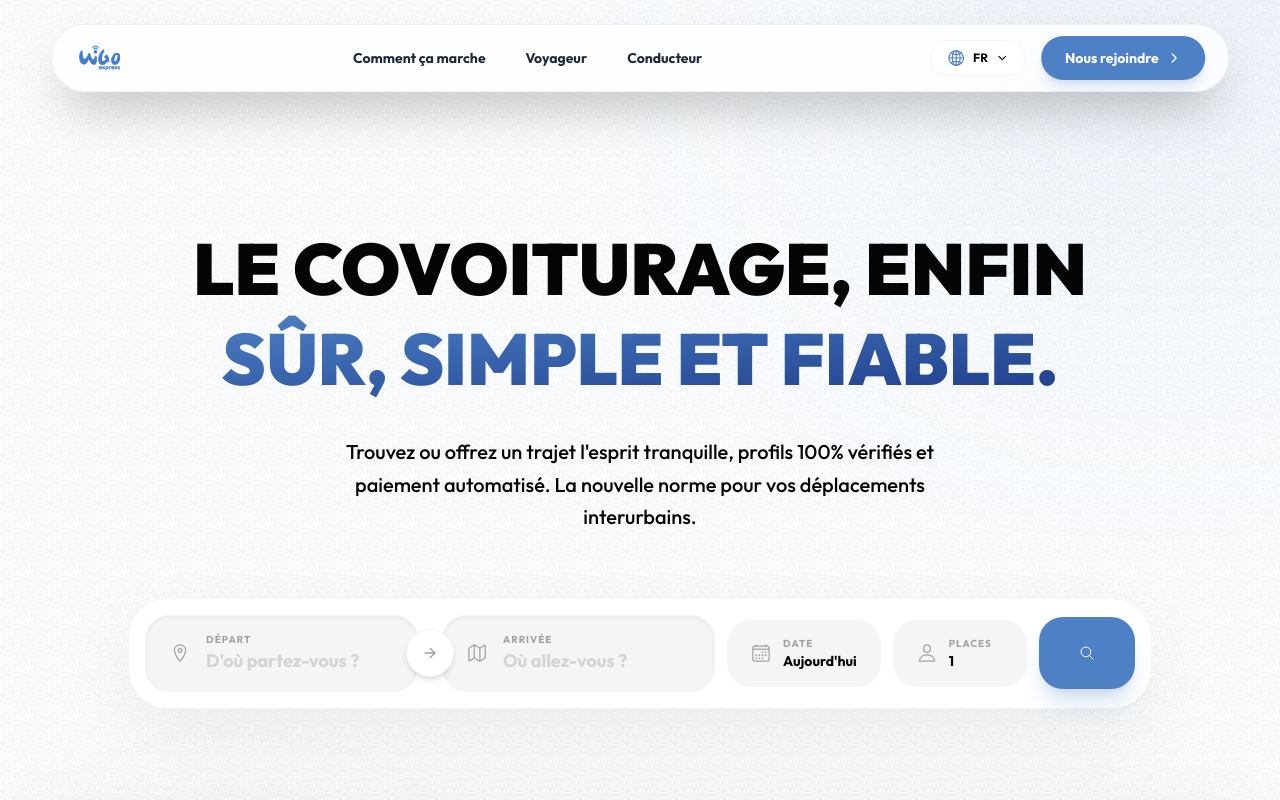
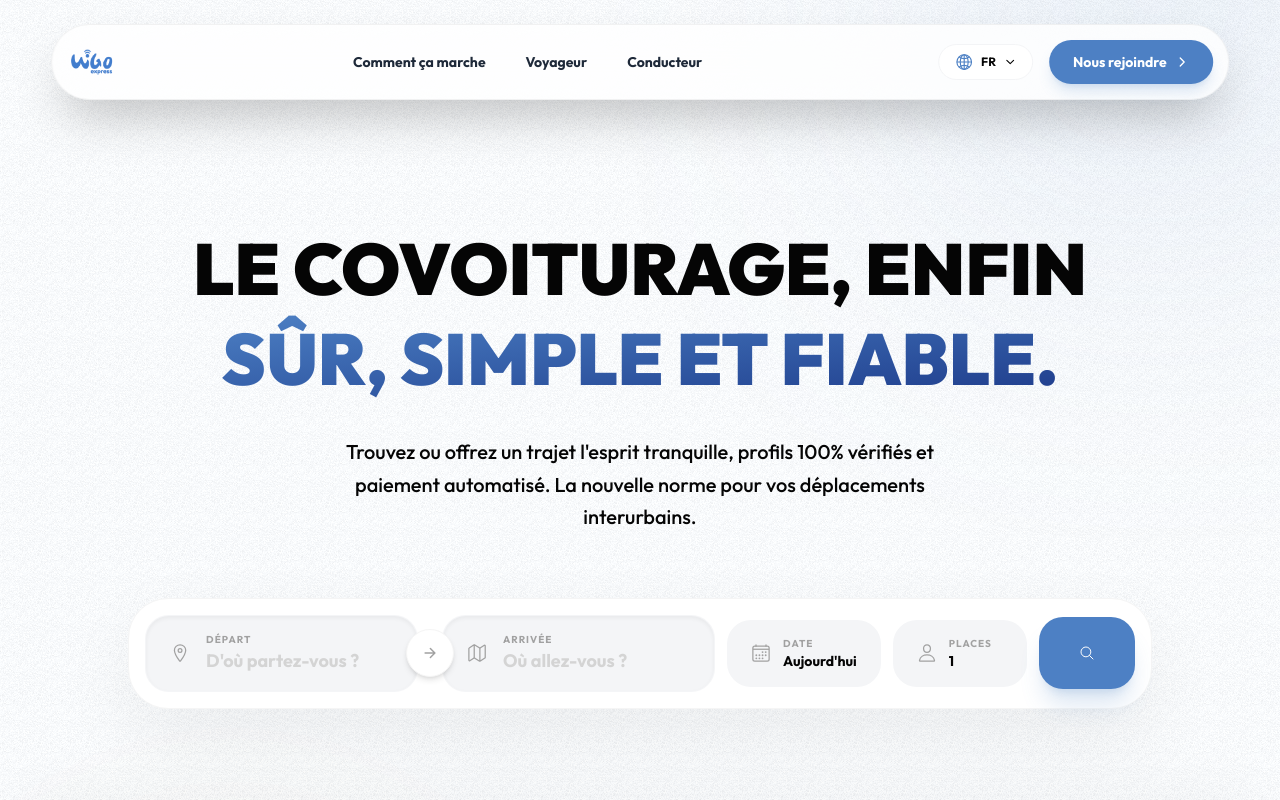
Before and after one commit to artsiders/wigo-express, a Next.js app: page / in a window 1280 px wide. Shown: the top 800 px of the page. Built offline with nearby package versions, Linux system fonts and the light colour scheme.

Commit message:
Update Navbar component styles to improve layout and spacing for better user experience.

```diff
--- a/components/Navbar.tsx
+++ b/components/Navbar.tsx
@@ -75,7 +75,7 @@ export default function Navbar() {
       <nav className="fixed top-6 left-1/2 -translate-x-1/2 w-[92%] max-w-7xl z-100">
         <div className="absolute inset-0 bg-white/80 backdrop-blur-xl rounded-full border border-black/5 shadow-2xl"></div>
 
-        <div className="relative z-10 px-6 py-3 flex justify-between items-center w-full">
+        <div className="relative z-10 px-4 py-4 flex justify-between items-center w-full">
           {/* LOGO */}
           <Link
             href="/"
```
